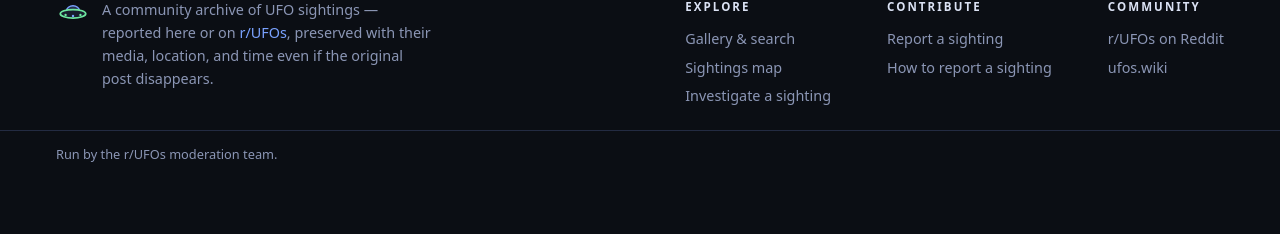
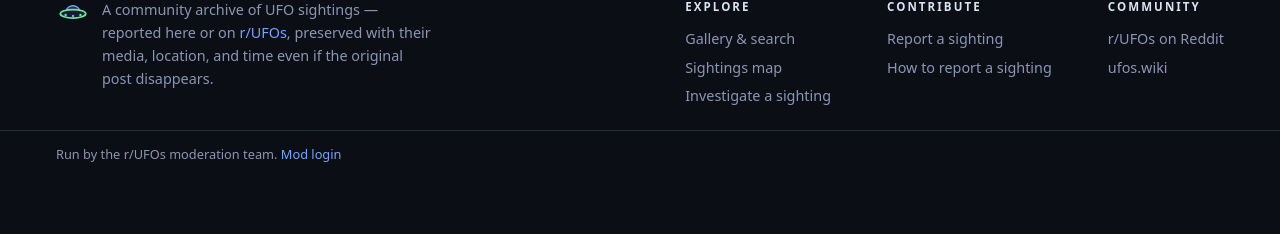
Before and after one commit to tomcrocker/ufosighting.report, a FastAPI app: template app/templates/admin.html in a window 1280 px wide. Shown: the part 566-800 px from the top of the page. Run offline with FastAPI, Linux system fonts and the light colour scheme; the template is opened without the code that fills it, so the values that code supplies are empty; parts of the project's set-up code (start-up, migrations or seed data) failed here and were passed over; some libraries are stand-ins or nearby versions.

Commit message:
polish: mod-login link in footer

```diff
--- a/app/templates/base.html
+++ b/app/templates/base.html
@@ -88,7 +88,7 @@
     </div>
   </div>
   <div class="footer-base">
-    <p>Run by the r/UFOs moderation team.</p>
+    <p>Run by the r/UFOs moderation team. <a href="/auth/login?next=/admin" rel="nofollow">Mod login</a></p>
   </div>
 </footer>
 </body>
```
